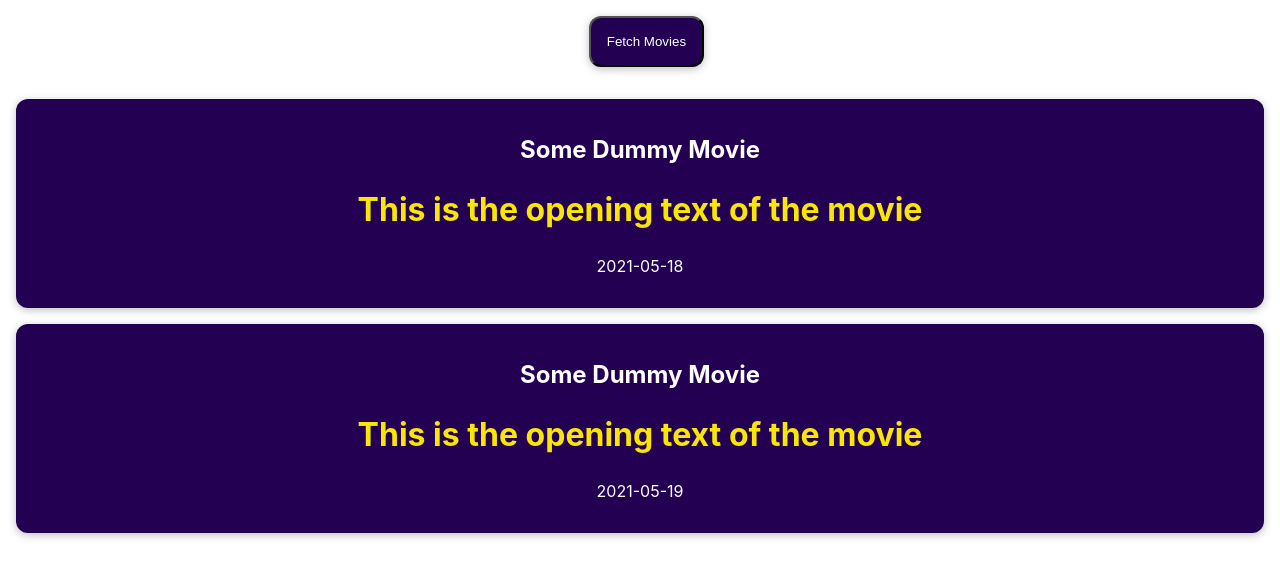
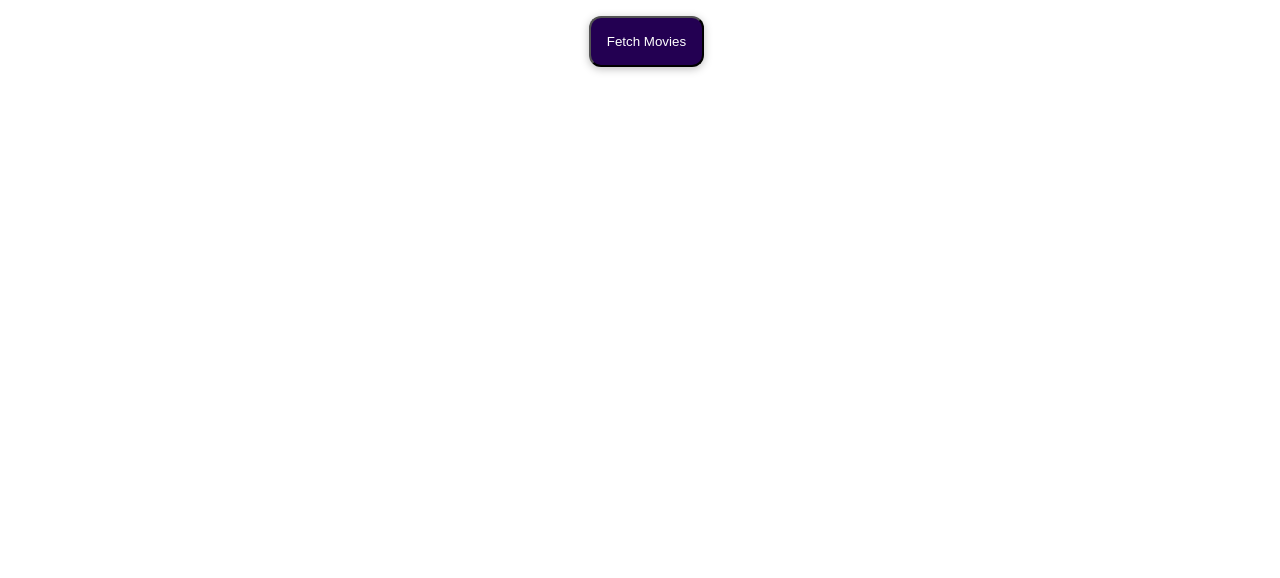
Before and after one commit to Srijanathulung/AppToPractiseAPI, a React (Create React App) app: page / in a window 1280 px wide. Shown: the top 578 px of the page. Built offline with nearby package versions, Linux system fonts and the light colour scheme.

Commit message:
Fetch method is added

```diff
--- a/src/App.js
+++ b/src/App.js
@@ -1,32 +1,39 @@
 import './App.css';
-import React from 'react';
+import React,{useState} from 'react';
 import MoviesList from './Components/Movie/MoviesList';
 import Button from './Components/Button/Button';
 
 
 function App() {
-  const dummyMovies = [
-    {
-      id: 1,
-      title: 'Some Dummy Movie',
-      openingText: 'This is the opening text of the movie',
-      releaseDate: '2021-05-18',
-    },
-    {
-      id: 2,
-      title: 'Some Dummy Movie',
-      openingText: 'This is the opening text of the movie',
-      releaseDate: '2021-05-19',
-    }
-  ]
+
+  const [movies, setMovies] = useState([]);
+
+  function fetchMoviesHandler() {
+    console.log('function is called');
+
+    fetch('https://swapi.dev/api/films/').then(response => {
+      return response.json();
+    }).then(data => {
+      const transformedMovies = data.results.map(movieData => {
+        return {
+          id: movieData.episode_id,
+          title: movieData.title,
+          openingText: movieData.opening_crawl,
+          releaseDate: movieData.release_date
+        }
+      });
+
+      setMovies(transformedMovies);
+    })
+   }
 
   return (
     <React.Fragment>
       <section>
-        <Button/>
+        <Button onClick={fetchMoviesHandler}/>
       </section>
       <section>
-       <MoviesList movies={dummyMovies}/>
+       <MoviesList movies={movies}/>
       </section>
     </React.Fragment>
   );
--- a/src/Components/Button/Button.js
+++ b/src/Components/Button/Button.js
@@ -1,8 +1,11 @@
 import React from 'react';
 import classes from './Button.module.css';
-const Button = () => {
+const Button = props => {
     return (
-        <button className={classes.button}>
+        <button
+            className={classes.button}
+            onClick={props.onClick}
+        >
             Fetch Movies
         </button>
     )
```
